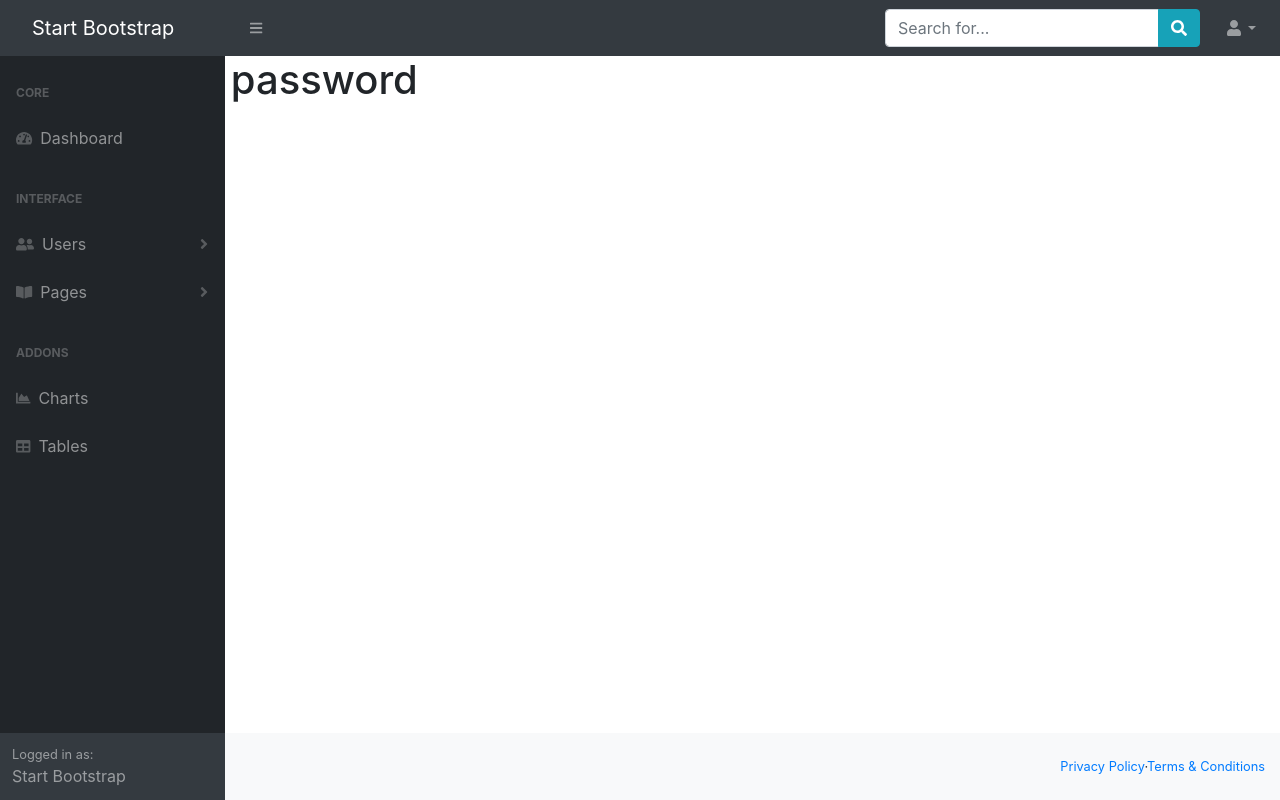
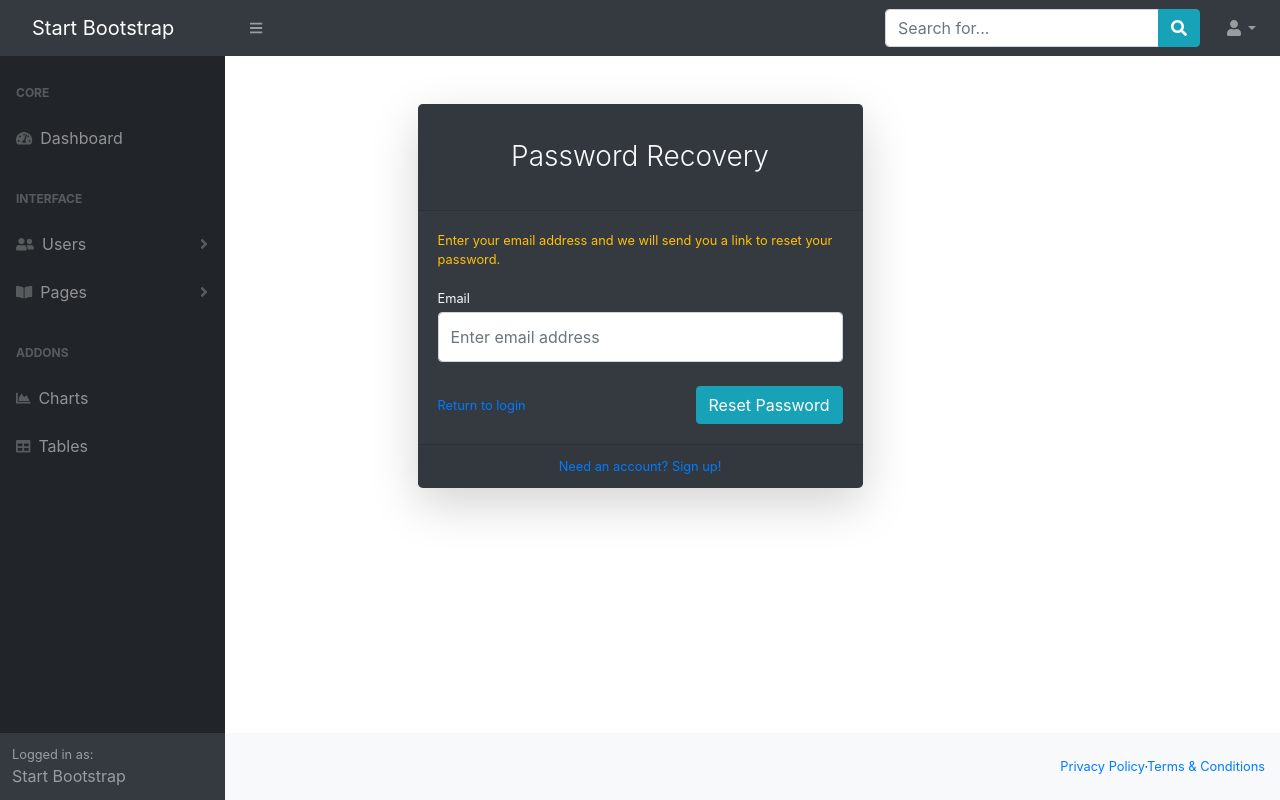
Before and after one commit to YordanovDnA/react-dash-template, a React (Create React App) app: page /forgot-password in a window 1280 px wide. Built offline with nearby package versions, Linux system fonts and the light colour scheme.

Commit message:
Subject: Password recovery form
Problem:
The forgotPassword component was empty

Solution
Created a password recovery form

Signed-off-by: Yordanov <iliyanyyordanov@gmail.com>

```diff
--- a/src/components/forgotPassword.jsx
+++ b/src/components/forgotPassword.jsx
@@ -1,7 +1,81 @@
-import React from "react";
+import React, { useState } from "react";
+import { Link } from "react-router-dom";
 
 const ForgotPassword = () => {
-  return <h1>Forgot your password</h1>;
+  //Declare the states
+  const [email, setEmail] = useState();
+
+  //On submit
+  const onSubmit = (event) => {
+    event.preventDefault();
+    //Write your validation and password reset logic here
+    console.log("Email: ", email);
+  };
+
+  //Render the component
+  return (
+    <div id="layoutAuthentication">
+      <div id="layoutAuthentication_content">
+        <main>
+          <div className="container">
+            <div className="row justify-content-center">
+              <div className="col-lg-5">
+                <div className="card shadow-lg border-0 rounded-lg mt-5 bg-dark">
+                  <div className="card-header">
+                    <h3 className="text-center text-light font-weight-light my-4">
+                      Password Recovery
+                    </h3>
+                  </div>
+                  <div className="card-body">
+                    <div className="small mb-3 text-warning">
+                      Enter your email address and we will send you a link to
+                      reset your password.
+                    </div>
+                    <form>
+                      <div className="form-group">
+                        <label
+                          className="text-light small mb-1"
+                          htmlFor="inputEmailAddress"
+                        >
+                          Email
+                        </label>
+                        <input
+                          onChange={(event) =>
+                            setEmail(event.currentTarget.value)
+                          }
+                          className="form-control py-4"
+                          id="inputEmailAddress"
+                          type="email"
+                          aria-describedby="emailHelp"
+                          placeholder="Enter email address"
+                        />
+                      </div>
+                      <div className="form-group d-flex align-items-center justify-content-between mt-4 mb-0">
+                        <Link className="small" to="/login">
+                          Return to login
+                        </Link>
+                        <button
+                          onClick={(event) => onSubmit(event)}
+                          className="btn btn-info"
+                        >
+                          Reset Password
+                        </button>
+                      </div>
+                    </form>
+                  </div>
+                  <div className="card-footer text-center">
+                    <div className="small">
+                      <Link to="/register">Need an account? Sign up!</Link>
+                    </div>
+                  </div>
+                </div>
+              </div>
+            </div>
+          </div>
+        </main>
+      </div>
+    </div>
+  );
 };
 
 export default ForgotPassword;
```
